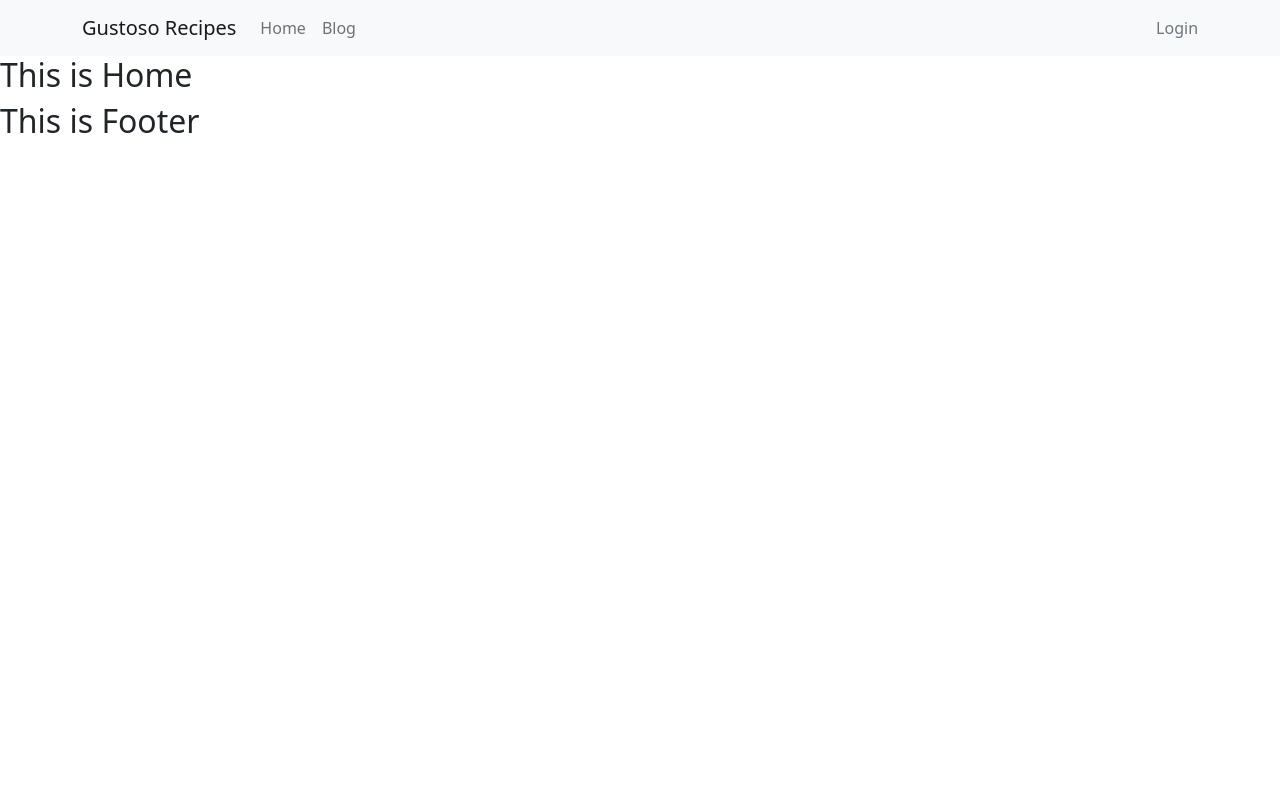
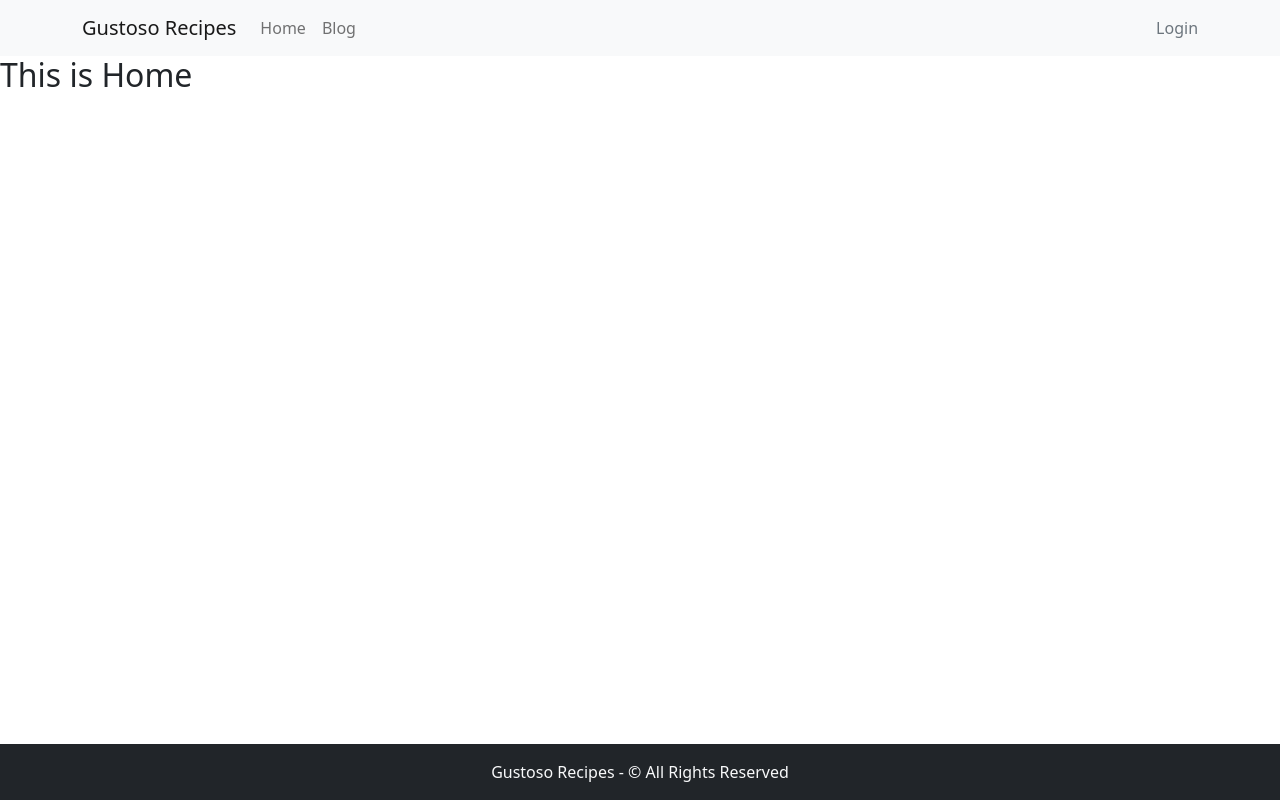
Before and after one commit to RionelxSlovesky/Gustoso-Recipes, a React (Vite) app in the folder gustoso-recipes-client/: page / in a window 1280 px wide. Built offline with nearby package versions, Linux system fonts and the light colour scheme; no server answers.

Commit message:
Created the footer
Footer created

```diff
--- a/gustoso-recipes-client/src/components/Shared/Footer/Footer.jsx
+++ b/gustoso-recipes-client/src/components/Shared/Footer/Footer.jsx
@@ -3,7 +3,7 @@ import React from 'react';
 const Footer = () => {
     return (
         <div>
-            <h2>This is Footer</h2>
+            <p  className='bg-dark text-light text-center p-3 fixed-bottom mb-0'>Gustoso Recipes - © All Rights Reserved</p>
         </div>
     );
 };
```
